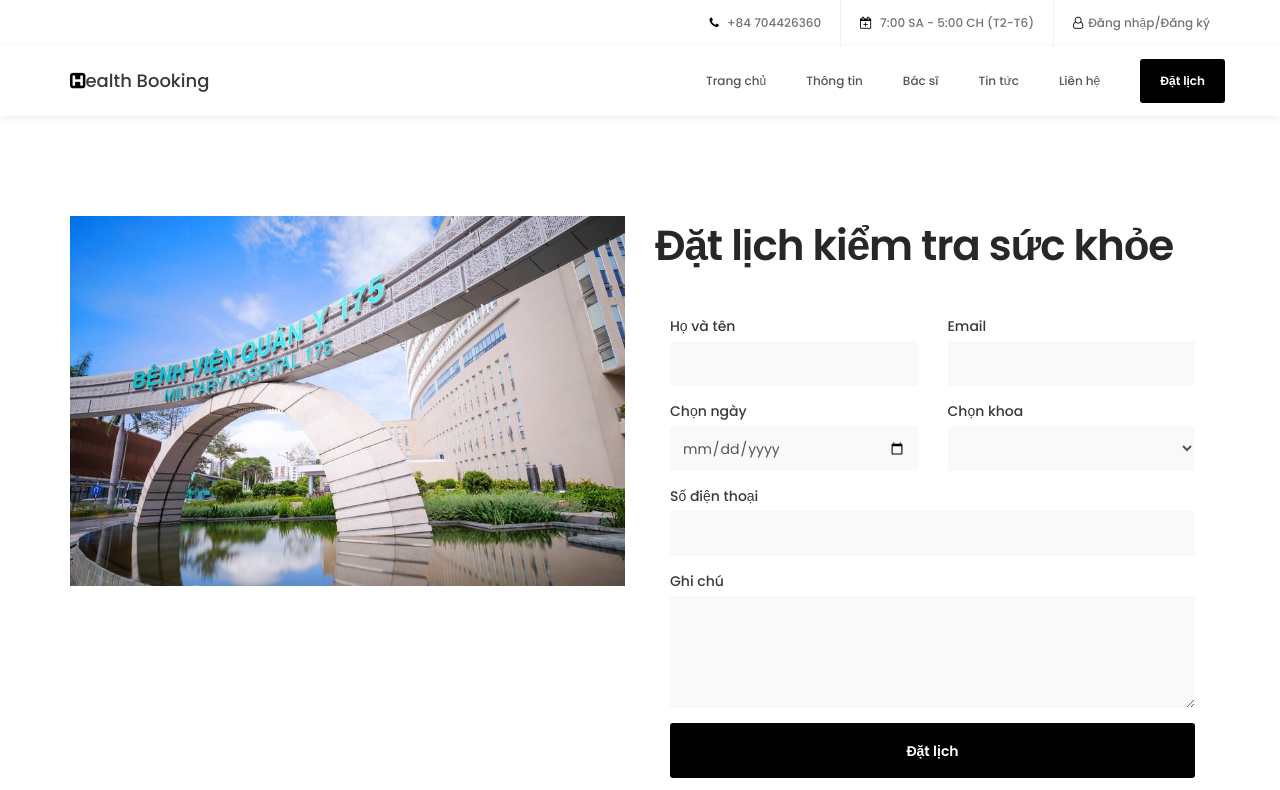
After one commit to benhieuhoc/HealthBookingWebsite, a Node server app: page /booking in a window 1280 px wide. The commit adds this page. Shown: the top 790 px of the page. Run offline with Node 20, Linux system fonts and the light colour scheme; some libraries are stand-ins or nearby versions.

Commit message:
booking f-e commit

```diff
--- /dev/null
+++ b/nodemon.json
@@ -0,0 +1,3 @@
+{
+    "ext": "js json hbs"
+}
--- a/src/app/controllers/siteController.js
+++ b/src/app/controllers/siteController.js
@@ -4,6 +4,10 @@ class SiteController {
     home(req,res,next){
         res.render('home');
     }
+
+    booking(req,res,next){
+        res.render('booking');
+    }
 };
 
 module.exports = new SiteController;
--- /dev/null
+++ b/src/resources/views/booking.hbs
@@ -0,0 +1,158 @@
+<!-- MAKE AN APPOINTMENT -->
+<section id="appointment" data-stellar-background-ratio="3">
+    <div class="container">
+        <div class="row">
+
+            <div class="col-md-6 col-sm-6">
+                <img src="images/date.jpg" class="img-responsive" alt>
+            </div>
+
+            <div class="col-md-6 col-sm-6">
+                <!-- CONTACT FORM HERE -->
+                <form id="appointment-form" role="form" method="post" action="#">
+
+                    <!-- SECTION TITLE -->
+                    <div class="section-title wow fadeInUp"
+                        data-wow-delay="0.4s">
+                        <h2>Đặt lịch kiểm tra sức khỏe</h2>
+                    </div>
+
+                    <div class="wow fadeInUp"
+                        data-wow-delay="0.8s">
+                        <div class="col-md-6 col-sm-6">
+                            <label for="name">Họ và tên</label>
+                            <input type="text" class="form-control" id="name" name="name">
+                        </div>
+
+                        <div class="col-md-6 col-sm-6">
+                            <label for="email">Email</label>
+                            <input type="email" class="form-control" id="email" name="email">
+                        </div>
+
+                        <div class="col-md-6 col-sm-6">
+                            <label for="date">Chọn ngày</label>
+                            <input type="date" name="date" value class="form-control">
+                        </div>
+
+                        <div class="col-md-6 col-sm-6">
+                            <label for="select">Chọn khoa</label>
+                            <select class="form-control">
+                                <option></option>
+                                <option>Tổng quát</option>
+                                <option>Tai-Mũi-Họng</option>
+                                <option>Tim mạch</option>
+                                <option>Răng</option>
+                                <option>Thần kinh</option>
+                            </select>
+                        </div>
+
+                        <div class="col-md-12 col-sm-12">
+                            <label for="telephone">Số điện thoại</label>
+                            <input type="tel" class="form-control" id="phone" name="phone">
+                            <label for="Message">Ghi chú</label>
+                            <textarea class="form-control" rows="5" id="message" name="message"></textarea>
+                            <button type="submit" class="form-control" id="cf-submit" name="submit">Đặt lịch</button>
+                        </div>
+                    </div>
+                </form>
+            </div>
+
+        </div>
+    </div>
+</section>
+
+<!--GOOGLE MAP-->
+<section id="google-map">
+    <iframe src=" https://www.google.com/maps/embed?pb=!1m18!1m12!1m3!1d3918.889644222334!2d106.67739667485769!3d10.819756589331698!2m3!1f0!2f0!3f0!3m2!1i1024!2i768!4f13.1!3m3!1m2!1s0x317528e2324759b7%3A0x6c91974ff86f05e3!2sMilitary%20Hospital%20175!5e0!3m2!1sen!2s!4v1728143373786!5m2!1sen!2s" width="100%" height="350" frameborder="0" style="border:0" allowfullscreen></iframe>
+</section>
+
+<!--FOOTER-->
+<footer data-stellar-background-ratio="5">
+    <div class="container">
+        <div class="row">
+
+            <div class="col-md-4 col-sm-4">
+                <div class="footer-thumb">
+                    <h4 class="wow fadeInUp"
+                        data-wow-delay="0.4s">Thông tin liên lạc</h4>
+
+                    <div class="contact-info">
+                        <p><i class="fa fa-phone"></i>+84 704426360</p>
+                        <p><i class="fa fa-envelope-o"></i> <a href="#">healthbooking@gmail.com</a></p>
+                    </div>
+                </div>
+            </div>
+
+            <div class="col-md-4 col-sm-4">
+                <div class="footer-thumb">
+                    <h4 class="wow fadeInUp" data-wow-delay="0.4s">Tin tức</h4>
+                    <div class="latest-stories">
+                        <div class="stories-image">
+                            <a href="#"><img src class="img-responsive" alt></a>
+                        </div>
+                        <div class="stories-info">
+                            <a href="#">
+                                <h5>gdf</h5>
+                            </a>
+                            <span></span>
+                        </div>
+                    </div>
+
+                    <div class="latest-stories">
+                        <div class="stories-image">
+                            <a href="#"><img src
+                                    class="img-responsive"
+                                    alt></a>
+                        </div>
+                        <div class="stories-info">
+                            <a href="#">
+                                <h5></h5>
+                            </a>
+                            <span></span>
+                        </div>
+                    </div>
+                </div>
+            </div>
+
+            <div class="col-md-4 col-sm-4">
+                <div class="footer-thumb">
+                    <div class="opening-hours">
+                        <h4 class="wow fadeInUp" data-wow-delay="0.4s">Giờ hoạt động</h4>
+                        <p>T2 - T6 <span>7:00 SA - 5:00 CH</span></p>
+                        <p>T7 <span>8:30 SA - 12:00 SA</span></p>
+                    </div>
+
+                    <ul class="social-icon">
+                        <li>
+                            <a href="https://www.facebook.com/pi209" class="fa fa-facebook-square" attr="facebook icon"></a>
+                        </li>
+                        <li>
+                            <a href="#" class="fa fa-twitter"></a>
+                        </li>
+                        <li>
+                            <a href="https://www.instagram.com/v_nguyen209" class="fa fa-instagram"></a>
+                        </li>
+                    </ul>
+                </div>
+            </div>
+
+            <div class="col-md-12 col-sm-12 border-top">
+                <div class="col-md-4 col-sm-6">
+                    <div class="copyright-text">
+                        <p>Design: <a href="https://www.facebook.com/pi209" target="_parent">Nhóm đồ án chuyên ngành</a></p>
+                    </div>
+                </div>
+
+                <div class="col-md-2 col-sm-2 text-align-center">
+                    <div class="angle-up-btn">
+                        <a href="#top"
+                            class="smoothScroll wow fadeInUp"
+                            data-wow-delay="1.2s"><i
+                                class="fa fa-angle-up"></i></a>
+                    </div>
+                </div>
+            </div>
+
+        </div>
+    </div>
+</footer>
--- a/src/resources/views/partials/header.hbs
+++ b/src/resources/views/partials/header.hbs
@@ -15,3 +15,35 @@
         </div>
     </div>
 </header>
+<!--Menu-->
+<section class="navbar navbar-default navbar-static-top"
+    role="navigation">
+    <div class="container">
+
+        <div class="navbar-header">
+            <button class="navbar-toggle" data-toggle="collapse"
+                data-target=".navbar-collapse">
+                <span class="icon icon-bar"></span>
+                <span class="icon icon-bar"></span>
+                <span class="icon icon-bar"></span>
+            </button>
+
+            <!--Logo-->
+            <a href="index.html" class="navbar-brand"><i
+                    class="fa fa-h-square"></i>ealth Booking</a>
+        </div>
+
+        <!--Menu Link-->
+        <div class="collapse navbar-collapse">
+            <ul class="nav navbar-nav navbar-right">
+                <li><a href="#top" class="smoothScroll">Trang chủ</a></li>
+                <li><a href="#about" class="smoothScroll">Thông tin</a></li>
+                <li><a href="#team" class="smoothScroll">Bác sĩ</a></li>
+                <li><a href="#news" class="smoothScroll">Tin tức</a></li>
+                <li><a href="#google-map" class="smoothScroll">Liên hệ</a></li>
+                <li class="appointment-btn"><a href="/booking">Đặt lịch</a></li>
+            </ul>
+        </div>
+
+    </div>
+</section>
--- a/src/router/site.js
+++ b/src/router/site.js
@@ -3,6 +3,7 @@ const router = express.Router();
 
 const sitecontroller = require('../app/controllers/siteController');
 
-router.get('/', sitecontroller.home);
+router.get('/home', sitecontroller.home);
+router.get('/booking', sitecontroller.booking);
 
 module.exports = router;
```
Also changed, not shown: src/resources/views/home.hbs (+0 -32 lines). Lines whose indentation alone changed are shown as unchanged.
